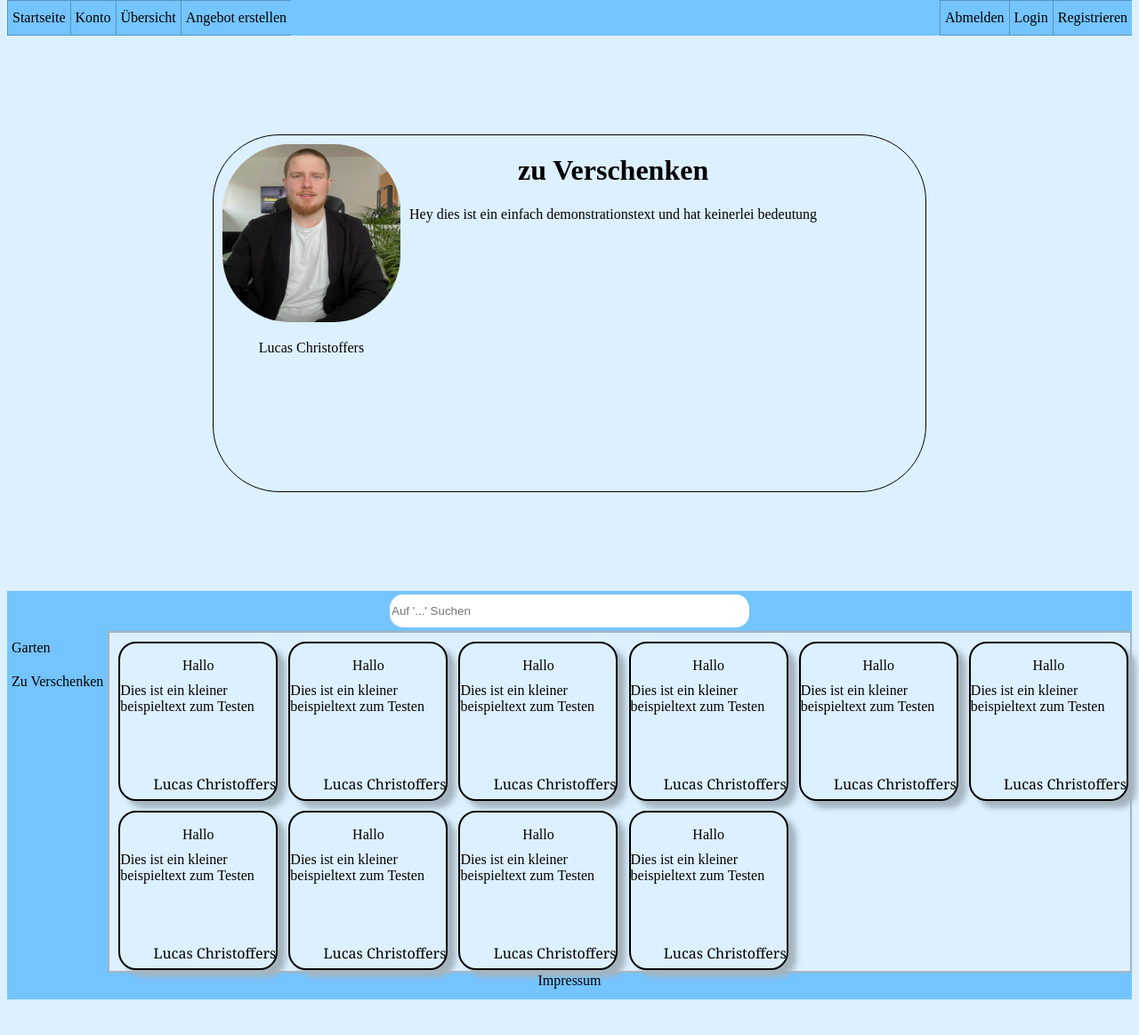
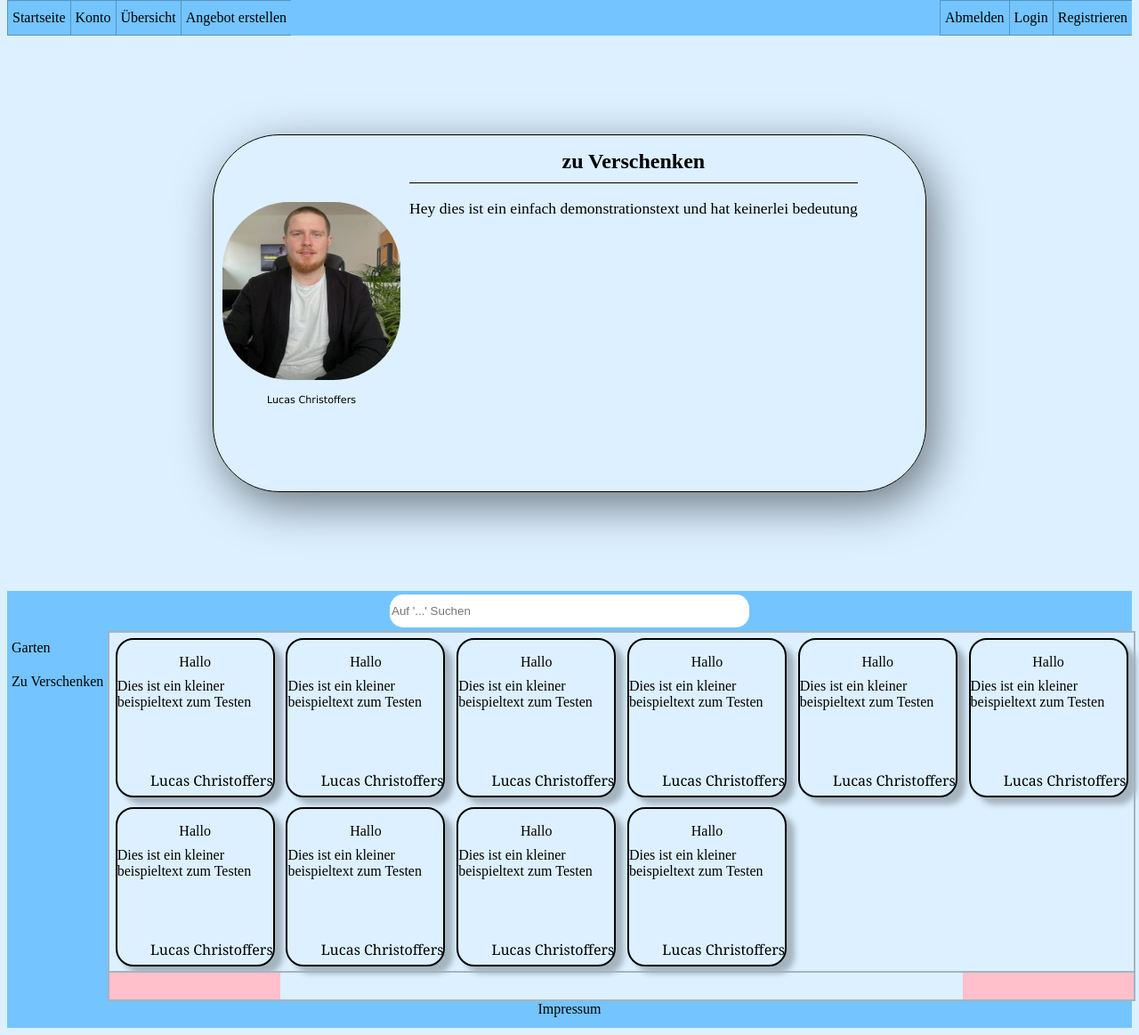
Before and after one commit to Niviera/Website, a PHP site: page / in a window 1280 px wide. Shown: the part 83-1246 px from the top of the page at 89% size. Before the commit the page ends 1206 px from the top, so only its background shows below. Run offline with PHP 8.4, Linux system fonts and the light colour scheme.

Commit message:
update: Startseite

```diff
--- a/CSS/style.css
+++ b/CSS/style.css
@@ -5,7 +5,6 @@ body {
 
 .footer{
     text-align: center;
-
 }
 
 .footer a{
@@ -14,6 +13,51 @@ body {
 }
 
 /* Neueste Nachricht */
+.BereichNeuesteNachricht {
+    width: 100%;
+    display: flex;
+    align-items: center;
+}
+
+.BereichNeuesteNachricht .ContainerNeuesteNachricht{
+
+    display: flex;
+    margin:auto;
+    border: 1px solid black;
+
+    /* Schattierung */
+    box-shadow: 9px 15px 50px #6E7880;
+}
+
+.BereichNeuesteNachricht .ContainerBildName{
+    float:left;
+    margin-top: auto;
+    margin-bottom: auto;
+    margin-left:10px;
+    margin-right: 10px;
+}
+
+.BereichNeuesteNachricht h1{
+    text-align: center;
+    font-size: 1.5em;
+    border-bottom: 1px black solid;
+    padding-bottom: 10px;
+}
+
+.BereichNeuesteNachricht p{
+    text-align: left;
+    font-size: 1.1em;
+    padding-bottom: 10px;
+}
+
+.BereichNeuesteNachricht .ContainerBildName p{
+    text-align: center;
+    font-size: 0.7em;
+    font-family:Verdana, Geneva, Tahoma, sans-serif
+}
+
+
+
 
 /* Allgemeine Navigations */
 .navi{
@@ -81,10 +125,9 @@ body {
     width: 100%;
     height: auto;
     border: 2px solid #A4B4BF;
-
     /* Ausgabe */
     display: grid;
-    grid-template-columns: repeat(auto-fill, minmax(190px, 1fr));
+    grid-template-columns: repeat(auto-fill, minmax(190px, 2fr));
     grid-auto-rows: 190px;
 }
 
@@ -94,7 +137,7 @@ body {
     height: 175px;
     border: 2px solid black;
     border-radius: 20px;
-    margin: 10px;
+    margin: auto;
     box-shadow: 9px 8px 6px #A4B4BF;
     /* Design innen */
     display: grid;
@@ -145,8 +188,21 @@ body {
     grid-row-end: 4;
 }
 
+.Container_Buttons{
+    display: flex;
+    height:fit-content;
+    width: 100%;
 
+    /* Border */
+    border-left: 2px solid #A4B4BF;
+    border-right: 2px solid #A4B4BF;
+    border-bottom: 2px solid #A4B4BF;
+}
 
+.Container_kleineAngebote_und_Buttons{
+    height:fit-content;
+    width: 100%;
+}
 
 
 /* Kleine geräte Smartphone */
@@ -182,6 +238,23 @@ body {
         display: block;
     }
 
+    /* Neueste Nachricht */
+
+    .BereichNeuesteNachricht {
+        height: 30em;
+    }
+
+    .BereichNeuesteNachricht .profilePic{
+        width:100px;
+        height: 100px;
+        border-radius:37.5px;
+    }
+
+    .BereichNeuesteNachricht .ContainerNeuesteNachricht{
+        height: 200px;
+        width: 400px;
+        border-radius:37.5px;
+    }
 
 }
 
@@ -228,4 +301,22 @@ body {
         width: 400px;
 
     }
+
+    /* Spezifische Neueste Nachricht */
+
+    .BereichNeuesteNachricht {
+        height: 39em;
+    }
+
+    .BereichNeuesteNachricht .ContainerNeuesteNachricht{
+        height: 400px;
+        width: 800px;
+        border-radius:75px;
+    }
+
+    .BereichNeuesteNachricht .profilePic{
+        width:200px;
+        height: 200px;
+        border-radius:75px;
+    }
 }
--- a/index.php
+++ b/index.php
@@ -19,20 +19,18 @@
 
   <!-- Neueste Angebote -->
   <!-- Bereich des neuesten Angebots -->
-  <div style="height: 39em; display: flex; align-items: center;">
+  <div class="BereichNeuesteNachricht">
     <!-- Style Container für Angebot -->
-    <div style="height: 400px; width: 800px; display: flex; margin:auto; border: 1px solid black; border-radius:75px">
+    <div class="ContainerNeuesteNachricht">
       <!-- Container Bild mit Namen-->
-      <div style="width: 200px; float:left; margin:10px">
-        <img src="Bilder/Lucas.jpeg" alt="Profil Bild" style="width:200px; height: 200px; border-radius:75px">
-        <center>
+      <div class="ContainerBildName">
+        <img src="Bilder/Lucas.jpeg" alt="Profil Bild" class="profilePic">
         <p>Lucas Christoffers</p>
-        </center>
       </div>
       <!-- Container für Angebots Details -->
-      <div style="580px">
-        <h1 style="text-align: center; width:100%"> zu Verschenken </h1>
-        <p style="text-align: left; width: 100%">Hey dies ist ein einfach demonstrationstext und hat keinerlei bedeutung
+      <div class="ContainerAngebotDetails">
+        <h1> zu Verschenken </h1>
+        <p>Hey dies ist ein einfach demonstrationstext und hat keinerlei bedeutung
         </p>
       </div>
     </div>
@@ -61,6 +59,7 @@
 
     </div>
     <!-- Angebote -->
+    <div class="Container_kleineAngebote_und_Buttons">
       <div class="Container_kleine_Angebote">
         <!-- Angebot 1 -->
         <div>
@@ -123,6 +122,13 @@
           <p class="autor">Lucas Christoffers</p>
         </div>
       </div>
+      <!-- Buttons -->
+      <div class="Container_Buttons">
+        <div style="height:30px; width: 20%; background-color:pink; float:left;"></div>
+        <div style="height:30px; width: 80%;"></div>
+        <div style="height:30px; width: 20%; background-color:pink; float:right;"></div>
+      </div>
+    </div>
   </div>
   <!-- footer -->
   <?php
```
Lines whose indentation alone changed are shown as unchanged.
